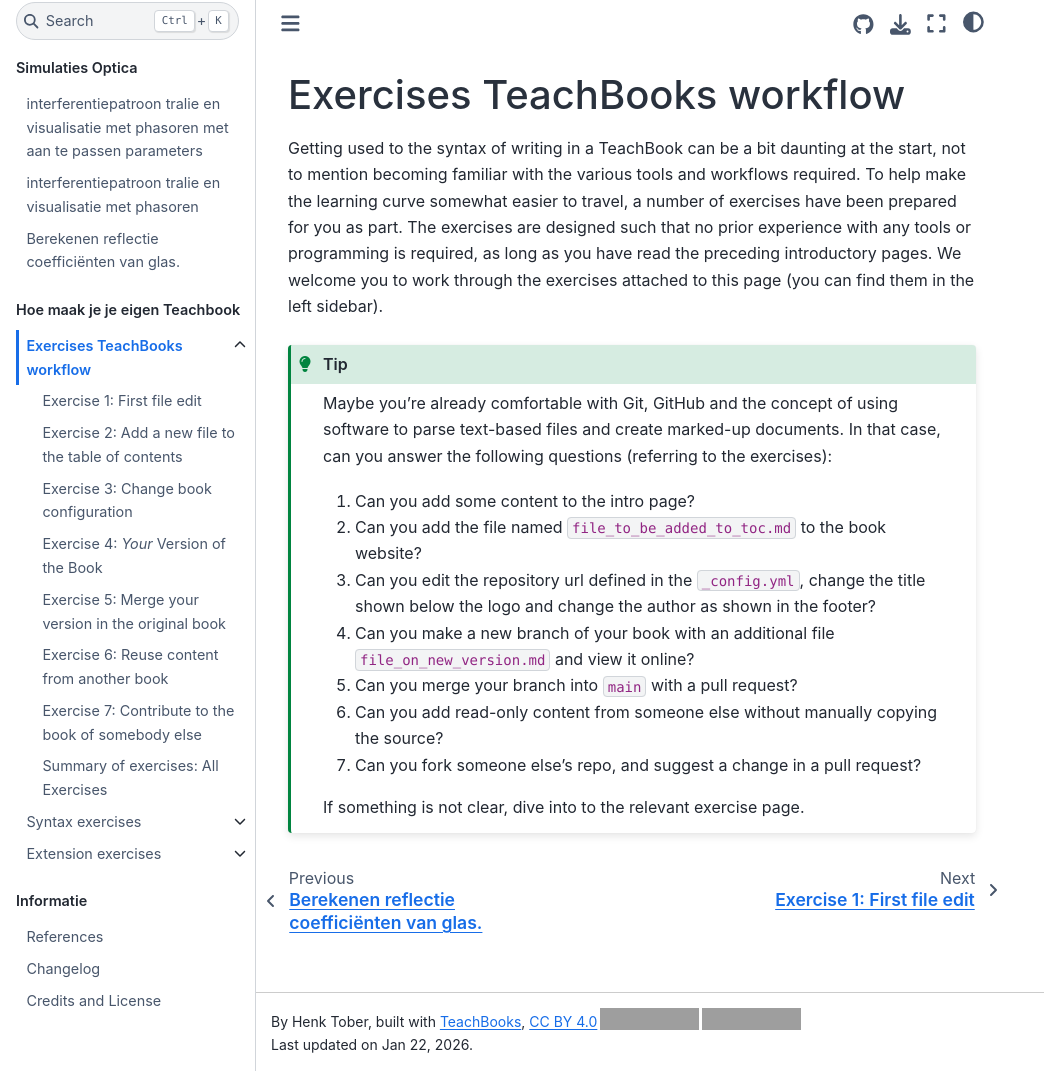
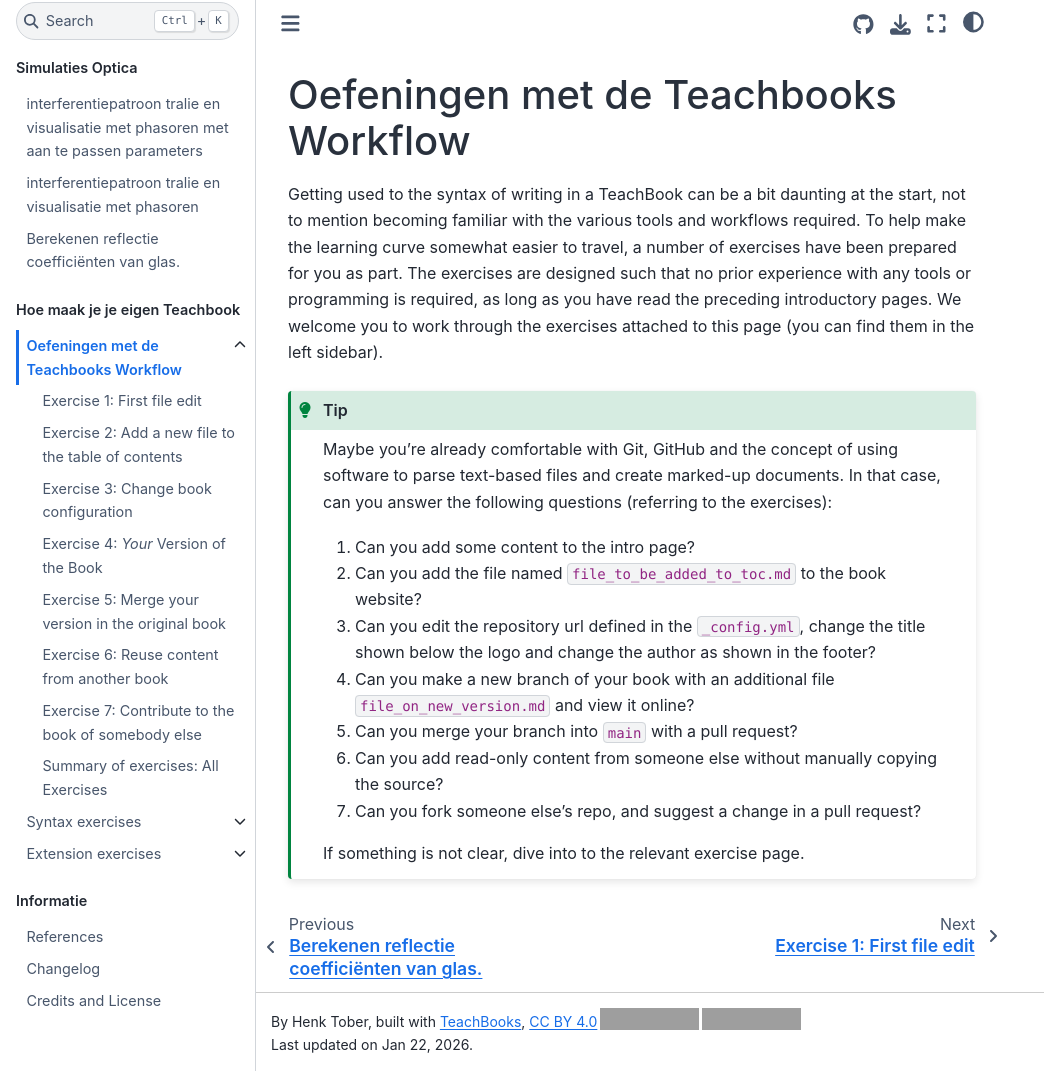
Before and after one commit to HenkTober/Optica, a Jupyter Book: the page built from book/exercises.md, in a window 1280 px wide and 1071 px high. Shown: the whole window, without its empty margins (0-1044 px from the left). Built offline with Jupyter Book 1.0.4 settings and Sphinx 7.4.7 and the Sphinx Book theme 1.1.4, drawn with Linux system fonts in a browser that asks for light colours; comment, search, counter and statistics services are not loaded; grey boxes are pictures that could not be loaded.

Commit message:
Update exercises.md

```diff
--- a/book/exercises.md
+++ b/book/exercises.md
@@ -1,4 +1,4 @@
-# Exercises TeachBooks workflow
+# Oefeningen met de Teachbooks Workflow
 
 Getting used to the syntax of writing in a TeachBook can be a bit daunting at the start, not to mention becoming familiar with the various tools and workflows required. To help make the learning curve somewhat easier to travel, a number of exercises have been prepared for you as part. The exercises are designed such that no prior experience with any tools or programming is required, as long as you have read the preceding introductory pages. We welcome you to work through the exercises attached to this page (you can find them in the left sidebar).
 
```
